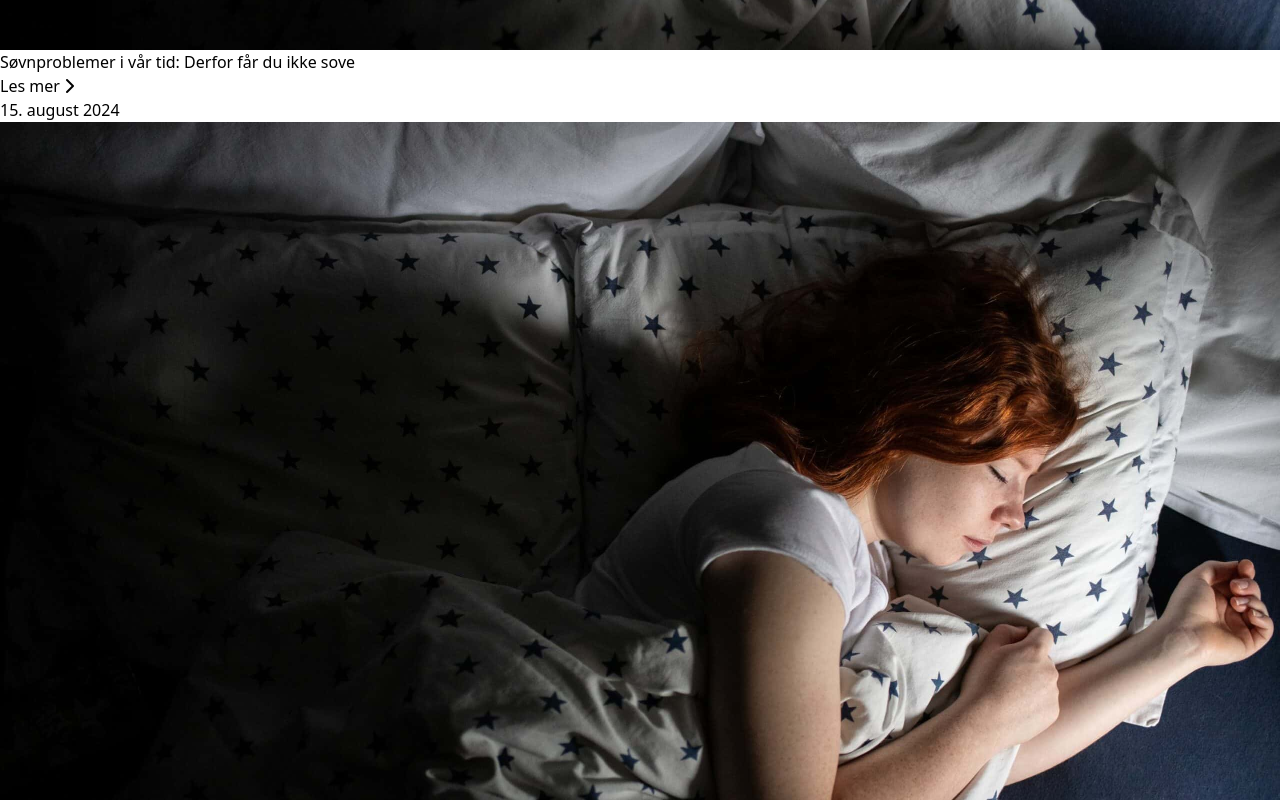
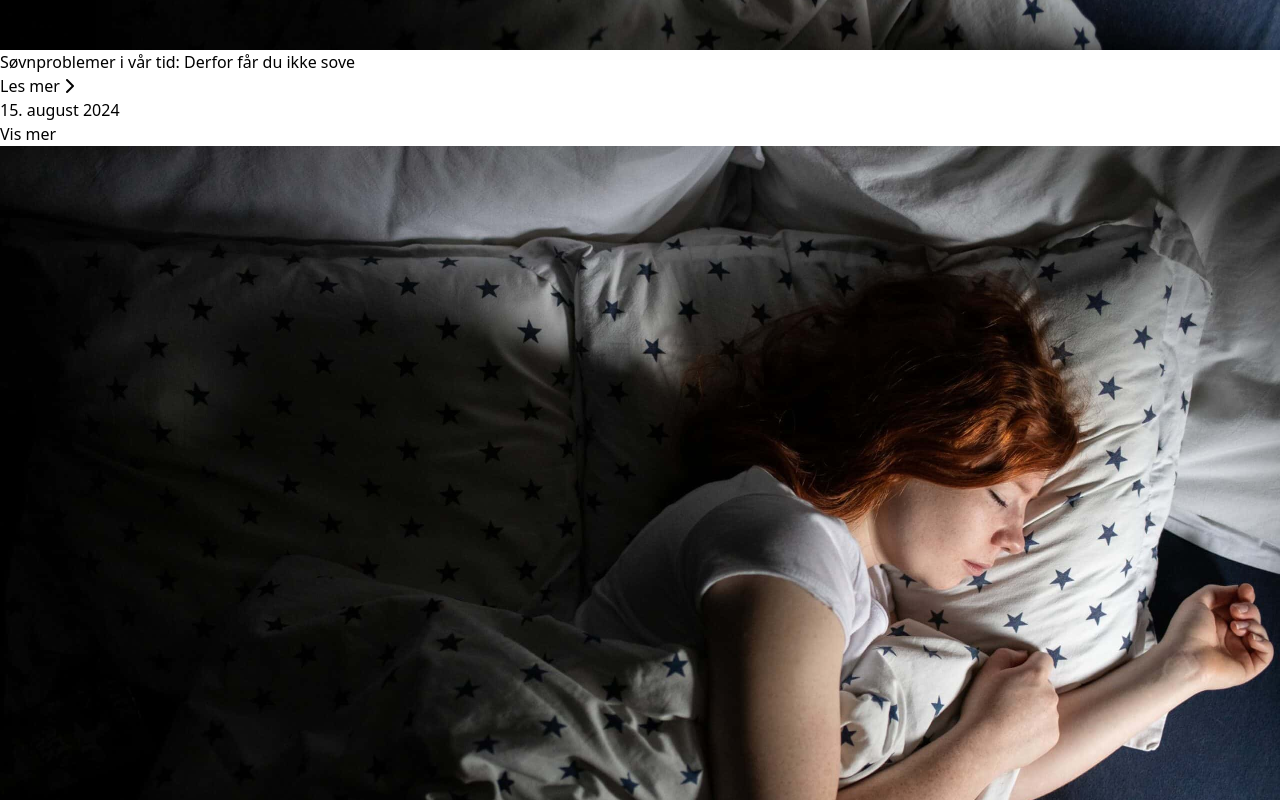
Before and after one commit to KevinMolid/sovbraReact, a React (Vite) app: page / in a window 1280 px wide. Shown: the part 8180-8980 px from the top of the page. Built offline with nearby package versions, Linux system fonts and the light colour scheme.

Commit message:
Added show more-toggle for article section

```diff
--- a/src/components/ArticleSection.tsx
+++ b/src/components/ArticleSection.tsx
@@ -1,10 +1,18 @@
 import ArticleBox from "./ArticleBox";
+import Button from "./Button";
+import { useState } from "react";
 
 const ArticleSection = () => {
+  const [toggleShowMore, setToggleShowMore] = useState(false);
+
+  const handleClick = () => {
+    setToggleShowMore(!toggleShowMore);
+  };
+
   return (
     <section className="px-24 py-12 bg-slate-100">
       <h2 className="text-4xl uppercase mb-8">Artikler</h2>
-      <div className="grid grid-cols-3 gap-4">
+      <div className="grid grid-cols-3 gap-4 mb-8">
         <ArticleBox date="15. august 2024">
           Vagusnervens rolle i regulering av dyp søvn og optimal hvile
         </ArticleBox>
@@ -14,10 +22,15 @@ const ArticleSection = () => {
         <ArticleBox date="15. august 2024">
           Søvnproblemer i vår tid: Derfor får du ikke sove
         </ArticleBox>
-        <ArticleBox date="15. august 2024">
-          Derfor er dyp søvn viktig for kroppen
-        </ArticleBox>
+        {toggleShowMore && (
+          <ArticleBox date="15. august 2024">
+            Derfor er dyp søvn viktig for kroppen
+          </ArticleBox>
+        )}
       </div>
+      <Button onClick={handleClick}>
+        {toggleShowMore ? "Vis mindre" : "Vis mer"}
+      </Button>
     </section>
   );
 };
--- a/src/components/Button.tsx
+++ b/src/components/Button.tsx
@@ -1,10 +1,16 @@
+import { ReactNode } from "react";
+
 interface ButtonInterface {
-  children: string;
+  children: ReactNode;
+  onClick?: () => void;
 }
 
-const Button = ({ children }: ButtonInterface) => {
+const Button = ({ children, onClick }: ButtonInterface) => {
   return (
-    <button className="text-white bg-sky-500 hover:bg-sky-600 px-8 py-4 uppercase rounded-lg font-bold">
+    <button
+      onClick={onClick}
+      className="text-white bg-sky-500 hover:bg-sky-600 px-8 py-4 uppercase rounded-lg font-bold"
+    >
       {children}
     </button>
   );
```
